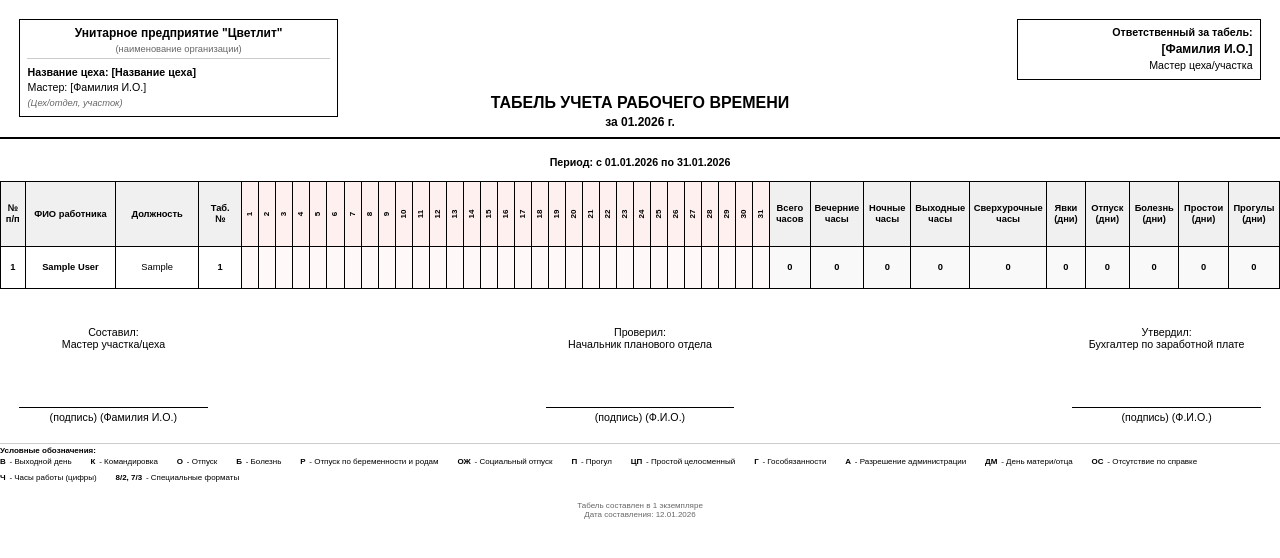
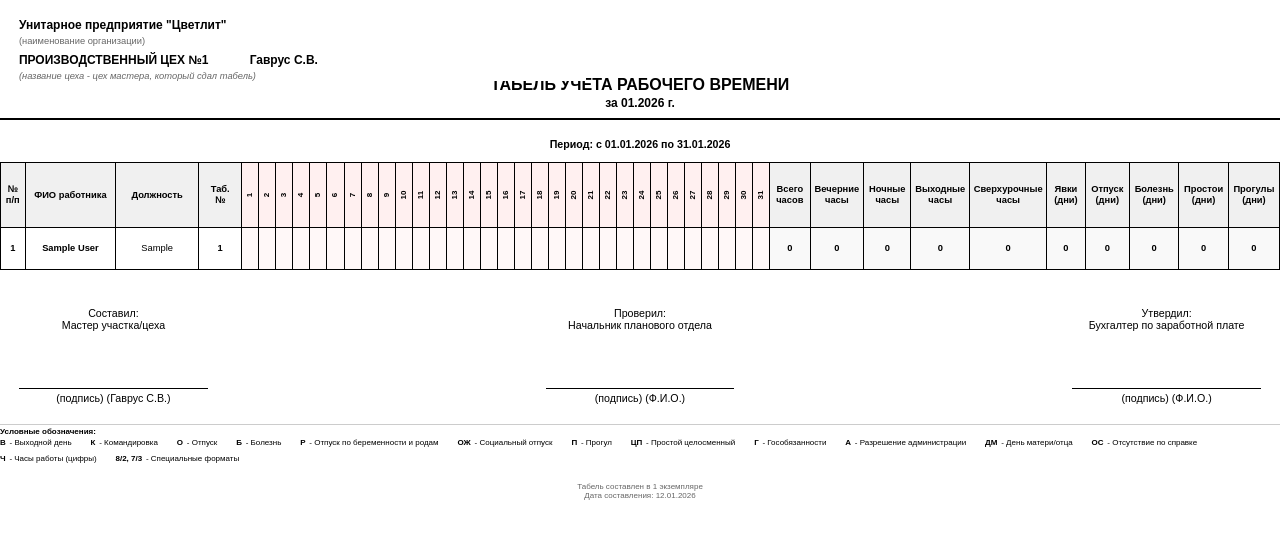
Before and after one commit to k1slee/worktime_tracking, a Django app: page /timesheet/print-monthly-table/ in a window 1280 px wide. Shown: the top 558 px of the page. Run offline with Django 4.2, Linux system fonts and the light colour scheme; a user stored in the database is signed in; tables that the repository leaves empty hold one stand-in row (values such as "Sample post").

Commit message:
левая часть шапки

```diff
--- a/templates/timesheet/print_monthly_table.html
+++ b/templates/timesheet/print_monthly_table.html
@@ -28,58 +28,64 @@
             padding: 0;
         }
 
-        /* Верхний левый блок с информацией об организации */
+        /* Верхний левый блок с информацией об организации - БЕЗ РАМКИ */
         .org-info {
             position: absolute;
             top: 5mm;
             left: 5mm;
-            width: 80mm;
+            width: 150mm;
             text-align: left;
-            border: 1pt solid #000;
-            padding: 2mm;
+            padding: 0;
             background-color: #fff;
             z-index: 100;
+            border: none !important;
         }
 
         .org-name {
             font-size: 9pt;
             font-weight: bold;
-            text-align: center;
+            text-align: left;
             margin-bottom: 1mm;
         }
 
         .org-details {
             font-size: 7pt;
-            text-align: center;
+            text-align: left;
             color: #666;
             margin-bottom: 2mm;
-            border-bottom: 0.5pt solid #ccc;
-            padding-bottom: 1mm;
         }
 
-        .workshop-info {
-            font-size: 8pt;
+        /* Название цеха и ФИО мастера в одну строку */
+        .workshop-line {
+            font-size: 9pt;
             font-weight: bold;
             margin-bottom: 1mm;
         }
 
-        .master-info {
-            font-size: 8pt;
-            margin-bottom: 1mm;
+        .workshop-name {
+            font-weight: bold;
+            text-transform: uppercase;
+        }
+
+        .master-name-inline {
+            font-weight: bold;
+            margin-left: 10mm;
         }
 
         .workshop-details {
             font-size: 7pt;
             color: #666;
             font-style: italic;
+            margin-top: 1mm;
         }
 
+        /* Остальные стили без изменений... */
         .header {
             text-align: center;
             margin-bottom: 5mm;
             padding-bottom: 2mm;
             border-bottom: 1.5pt solid #000;
-            margin-top: 25mm; /* Отступ для org-info */
+            margin-top: 20mm;
         }
 
         .header h1 {
@@ -244,45 +211,6 @@
             font-weight: bold;
             margin-right: 1mm;
         }
-
-        /* Разрыв страницы */
-        .page-break {
-            page-break-before: always;
-        }
-
-        /* Компактный режим для большого количества дней */
-        .compact .day-col {
-            width: 7mm;
-        }
-
-        .compact .table th,
-        .compact .table td {
-            padding: 0.3mm;
-        }
-
-        /* Информация о мастере справа */
-        .master-block {
-            position: absolute;
-            top: 5mm;
-            right: 5mm;
-            width: 60mm;
-            text-align: right;
-            font-size: 8pt;
-            border: 1pt solid #000;
-            padding: 2mm;
-            background-color: #fff;
-        }
-
-        .master-title {
-            font-weight: bold;
-            margin-bottom: 1mm;
-        }
-
-        .master-name {
-            font-size: 9pt;
-            font-weight: bold;
-            margin-bottom: 1mm;
-        }
     </style>
 </head>
 <body>
@@ -291,16 +219,12 @@
         <div class="org-name">Унитарное предприятие "Цветлит"</div>
         <div class="org-details">(наименование организации)</div>
 
-        <div class="workshop-info">Название цеха: {{ workshop_name|default:"[Название цеха]" }}</div>
-        <div class="master-info">Мастер: {{ master_name|default:"[Фамилия И.О.]" }}</div>
-        <div class="workshop-details">(Цех/отдел, участок)</div>
-    </div>
-
-    <!-- Блок с информацией о мастере справа (опционально) -->
-    <div class="master-block">
-        <div class="master-title">Ответственный за табель:</div>
-        <div class="master-name">{{ master_name|default:"[Фамилия И.О.]" }}</div>
-        <div>Мастер цеха/участка</div>
+        <!-- Название цеха и ФИО мастера в одну строку -->
+        <div class="workshop-line">
+            <span class="workshop-name">{{ workshop_name }}</span>
+            <span class="master-name-inline">{{ master_name }}</span>
+        </div>
+        <div class="workshop-details">(название цеха - цех мастера, который сдал табель)</div>
     </div>
 
     <div class="header">
@@ -396,7 +306,7 @@
                 Составил:<br>
                 Мастер участка/цеха<br>
                 <div class="signature-line"></div>
-                (подпись) ({{ master_name|default:"Фамилия И.О." }})
+                (подпись) ({{ master_name }})
             </div>
 
             <div class="signature-block">
```
Also changed, not shown: other parts of templates/timesheet/print_monthly_table.html (+9 -62 lines), apps/timesheet/web_views.py (+106 -44 lines).
